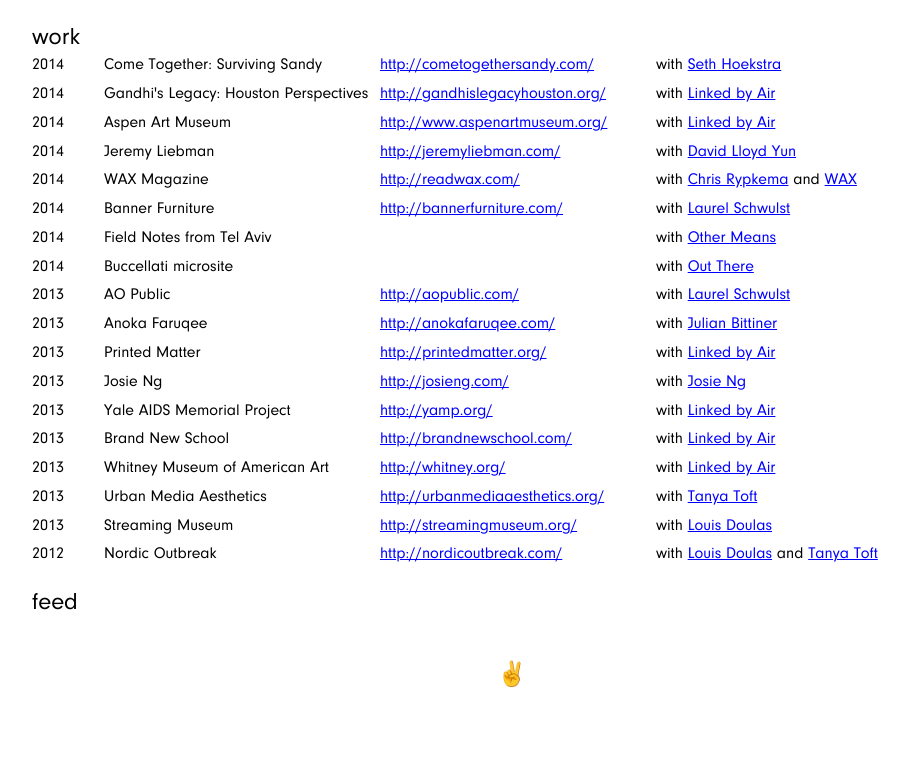
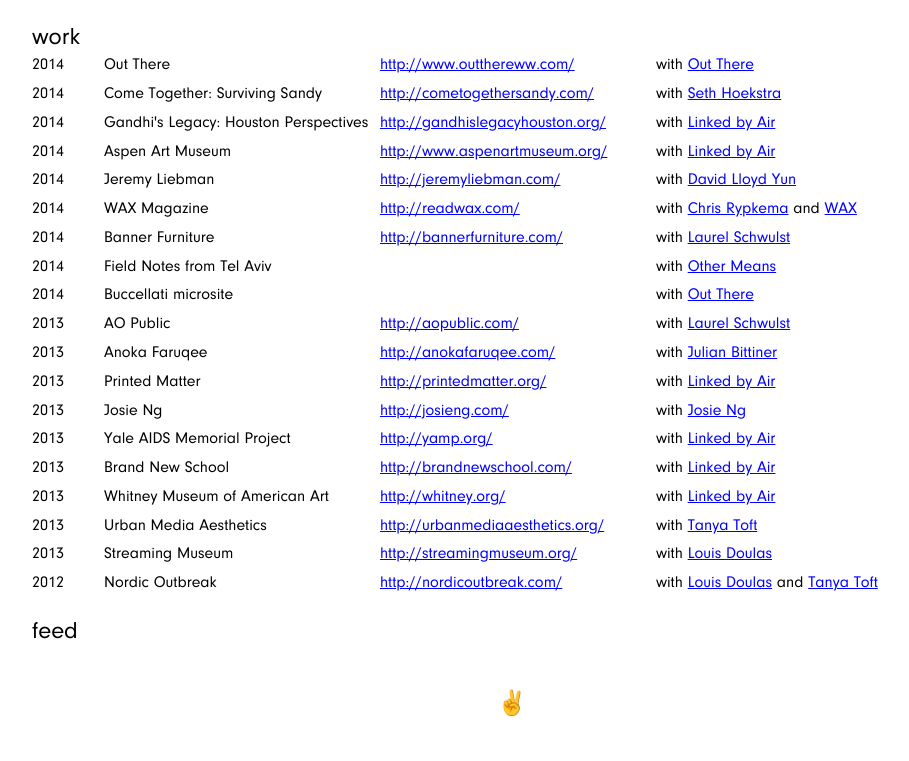
Before and after one commit to dylanfisher/my-website, a PHP site: page / in a window 1280 px wide. Shown: the part 186-947 px from the top of the page, without its empty margins (128-1037 px from the left). Before the commit the page ends 874 px from the top, so only its background shows below. Run offline with PHP 8.4, Linux system fonts and the light colour scheme; some libraries are stand-ins or nearby versions.

Commit message:
add project Out There

```diff
--- a/index.php
+++ b/index.php
@@ -88,6 +88,12 @@
       </div>
     </header>
     <h2 class="title">work</h2>
+    <ul class="project">
+      <li>2014</li>
+      <li><h3>Out There</h3></li>
+      <li><a href="http://www.outthereww.com/" target="_blank">http://www.outthereww.com/</a></li>
+      <li>with <a href="http://www.outthereww.com/" target="_blank">Out There</a></li>
+    </ul>
     <ul class="project">
       <li>2014</li>
       <li><h3>Come Together: Surviving Sandy</h3></li>
```
